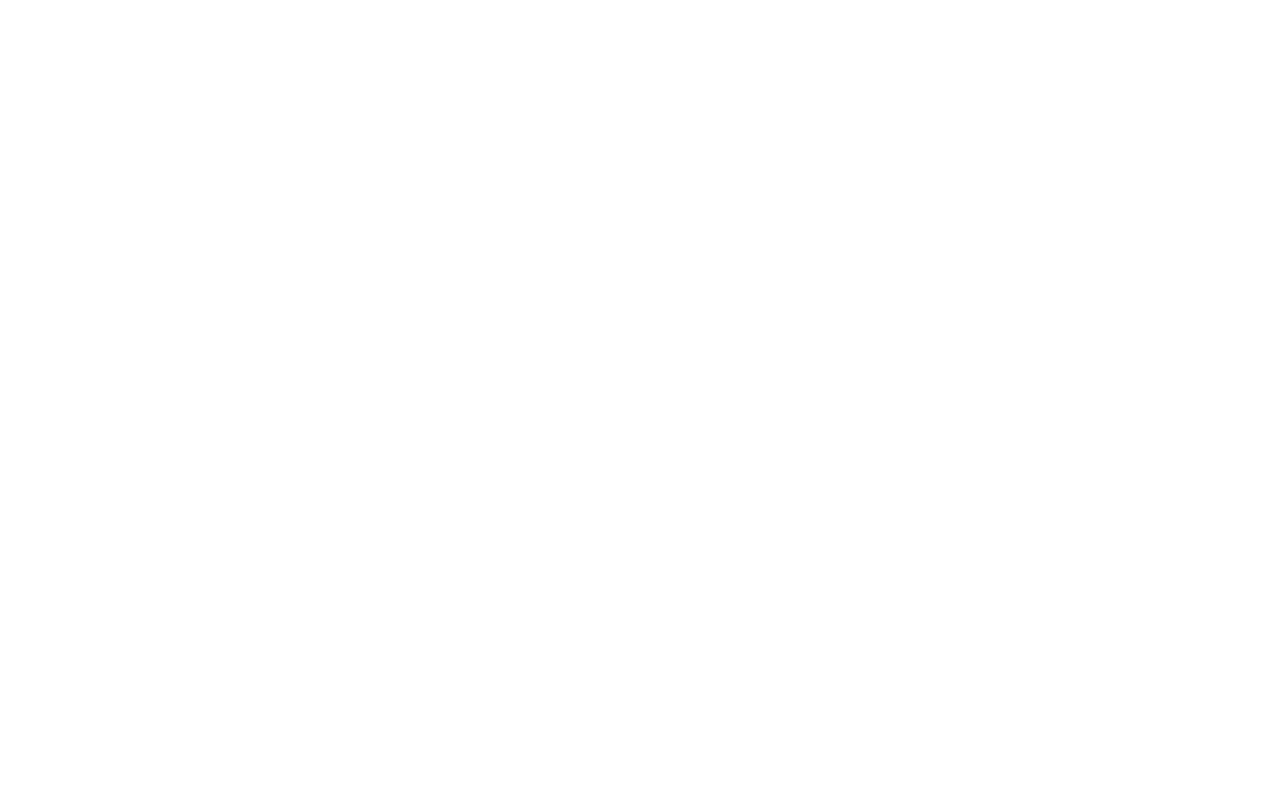
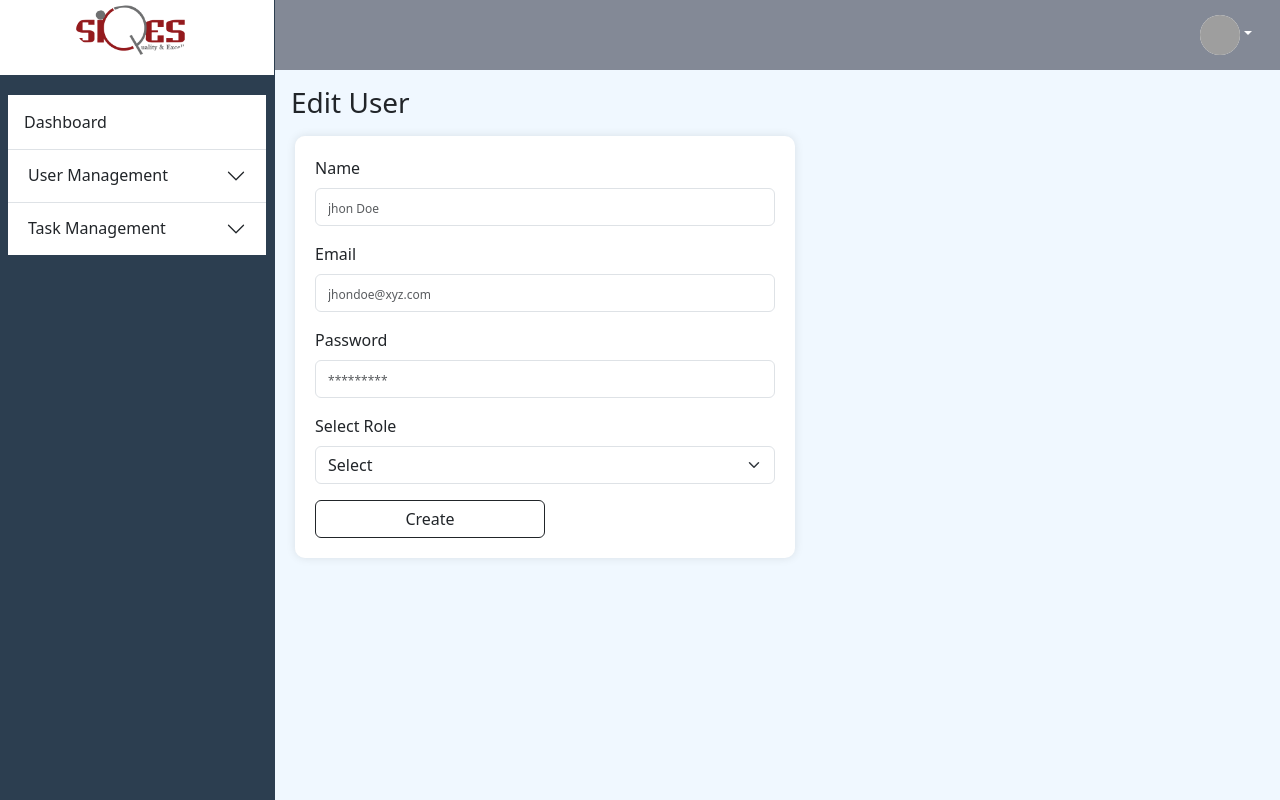
Before and after one commit to dipankarkataki/SIQES_Task_Manager, a React (Vite) app: page /edit-user/1 in a window 1280 px wide. Before the commit this address had no page. Built offline with nearby package versions, Linux system fonts and the light colour scheme; no server answers; sample sign-in values are in the browser's storage; grey boxes are pictures that could not be loaded.

Commit message:
get user by id done

```diff
--- a/src/App.jsx
+++ b/src/App.jsx
@@ -3,11 +3,11 @@
 import Login from "./pages/Login/Login";
 import MainLayout from "./layouts/MainLayout";
 import PrivateRoutes from "./routes/PrivateRoutes";
-import AllUsers from "./pages/UserManagement/AllUsers";
+import AllUsers from "./pages/UserManagement/AllUser/AllUsers";
 import AllTasks from "./pages/TaskManagement/AllTasks";
 import Dashboard from "./pages/Dashboard/Dashboard";
 import CreateUser from "./pages/UserManagement/Create/CreateUser";
-
+import EditUser from "./pages/UserManagement/Edit/EditUser";
 
 const App = () => {
   return (
@@ -23,6 +23,7 @@
             <Route path="all-users" element={<AllUsers />} />
             <Route path="all-tasks" element={<AllTasks />} />
             <Route path="create-user" element={<CreateUser/>} />
+            <Route path="edit-user/:user_id" element={<EditUser/>} />
           </Route>
         </Route>
       </Routes>
--- a/src/pages/Dashboard/Dashboard.jsx
+++ b/src/pages/Dashboard/Dashboard.jsx
@@ -11,8 +11,10 @@
         tasks_in_progress: 0,
         completed_tasks: 0
     });
+    const [isLoading, setIsLoading] = useState(false);
 
     const getDashboardData = async () => {
+        setIsLoading(true);
         try {
             const res = await API.get("/task-management/task/get-all-task-with-count");
             if(res.data.success === true){
@@ -26,6 +28,8 @@
             console.log(res.data);
         } catch (err) {
             console.log(err);
+        }finally{
+            setIsLoading(false);
         }
     }
 
@@ -38,10 +42,10 @@
         <div className='dashboard-wrapper'>
             <h3 className='mx-3 my-3'>Dashboard</h3>
             <div className='card-wrapper'>
-                <CardComponent task_title='Total Tasks' task_count={taskCount.total_tasks} view_link='/all-tasks' />
-                <CardComponent task_title='Pending Tasks' task_count={taskCount.pending_tasks} view_link='/all-tasks' />
-                <CardComponent task_title='Task In Progress' task_count={taskCount.tasks_in_progress} view_link='/all-tasks' />
-                <CardComponent task_title='Completed Tasks' task_count={taskCount.completed_tasks} view_link='/all-tasks' />
+                <CardComponent task_title='Total Tasks' task_count={isLoading ? 'Loading..': taskCount.total_tasks} view_link='/all-tasks' />
+                <CardComponent task_title='Pending Tasks' task_count={isLoading ? 'Loading..': taskCount.pending_tasks} view_link='/all-tasks' />
+                <CardComponent task_title='Task In Progress' task_count={isLoading ? 'Loading..': taskCount.tasks_in_progress} view_link='/all-tasks' />
+                <CardComponent task_title='Completed Tasks' task_count={isLoading ? 'Loading..': taskCount.completed_tasks} view_link='/all-tasks' />
             </div>
         </div>
     );
--- /dev/null
+++ b/src/pages/UserManagement/AllUser/AllUsers.jsx
@@ -0,0 +1,73 @@
+import React, { useState, useEffect } from "react";
+import API from "../../../services/Api";
+import "./styles.css";
+import { Link } from "react-router-dom";
+
+const AllUsers = () => {
+
+  const [users, setUsers] = useState([]);
+  const [isLoading, setIsLoading] = useState(false);
+
+  const getUsers = async () => {
+    setIsLoading(true);
+    try {
+      const res = await API.get("/user-management/users");
+      if (res.data.success === true) {
+        setUsers(res.data.data);
+        console.log(res.data.data);
+      }
+    } catch (err) {
+      console.log(err);
+    } finally {
+      setIsLoading(false);
+    }
+  };
+
+  useEffect(() => {
+    getUsers()
+  }, []);
+
+  return (
+    <div className="all-users-wrapper">
+      <h2 className="mx-3 my-3">All Users</h2>
+      <div className="users-table-wrapper">
+        <div className="table-responsive">
+          <table className="table table-bordered">
+            <thead>
+              <tr>
+                <th>Name</th>
+                <th>Email</th>
+                <th>Role</th>
+                <th>Action</th>
+              </tr>
+            </thead>
+            <tbody>
+              {
+                isLoading ?
+                  (
+                    <tr>
+                      <td colSpan="4" className="text-center">Please wait. Loading data...</td>
+                    </tr>
+
+                  ) :
+                  users.map((user, index) => (
+                    <tr key={index}>
+                      <td>{user.name}</td>
+                      <td>{user.email}</td>
+                      <td>{user.role}</td>
+                      <td>
+                        <Link to={`/edit-user/${user.id}`} className="btn btn-sm btn-outline-primary">Edit</Link>
+                        <button className="btn btn-sm btn-outline-danger mx-2">Delete</button>
+                      </td>
+                    </tr>
+                  ))
+              }
+            </tbody>
+          </table>
+        </div>
+      </div>
+    </div>
+  )
+}
+
+export default AllUsers;
--- /dev/null
+++ b/src/pages/UserManagement/AllUser/styles.css
@@ -0,0 +1,4 @@
+.users-table-wrapper{
+    margin-right:20px;
+    margin-left:20px;
+}
--- a/src/pages/UserManagement/AllUsers.jsx
+++ /dev/null
@@ -1,11 +0,0 @@
-import React from "react";
-
-const AllUsers = () => {
-  return (
-    <div>
-      <h2>All Users</h2>
-    </div>
-  )
-}
-
-export default AllUsers;
--- /dev/null
+++ b/src/pages/UserManagement/Edit/EditUser.jsx
@@ -0,0 +1,83 @@
+import React, { useEffect, useState } from "react";
+import API from "../../../services/Api";
+import { useNavigate, useParams } from "react-router-dom";
+import "./styles.css"
+
+
+const EditUser = () => {
+    const { user_id } = useParams();
+    const navigate = useNavigate();
+    const [name, setName] = useState("");
+    const [email, setEmail] = useState("");
+    const [password, setPassword] = useState("");
+    const [role, setRole] = useState("");
+    const [isLoading, setIsLoading] = useState(false);
+
+    const getUser = async () => {
+        setIsLoading(true)
+        try {
+            const res = await API.get(`user-management/user-by-id/${user_id}`);
+            if (res.data.success === true) {
+                setName(res.data.data.name);
+                setEmail(res.data.data.name);
+                setRole(res.data.data.role);
+            }
+        } catch (err) {
+            console.log(err);
+        } finally {
+            setIsLoading(false);
+        }
+    }
+
+    useEffect(() => {
+        getUser();
+    }, [])
+
+    return (
+        <div className="create-user-wrapper">
+            <h3 className="mx-3 my-3">Edit User</h3>
+            <div className="form-wrapper">
+                <form className='form'>
+                    {
+                        isLoading ?
+                        (
+                            <p>Please wait. Loading data....</p>
+                        ) :
+
+                        (
+                            <>
+                                <div className='form-group mb-3'>
+                                    <label htmlFor='username' className='form-label'>Name</label>
+                                    <input type='text' id='name' name="name" className='form-control' value={name} placeholder='jhon Doe' onChange={(e) => setName(e.target.value)} required />
+                                </div>
+                                <div className='form-group mb-3'>
+                                    <label htmlFor='username' className='form-label'>Email</label>
+                                    <input type='email' id='email' name="email" className='form-control' value={email} placeholder='jhondoe@xyz.com' onChange={(e) => setEmail(e.target.value)} required />
+                                </div>
+                                <div className='form-group mb-3'>
+                                    <label htmlFor='password' className='form-label'>Password</label>
+                                    <input type='password' id='password' name="password" className='form-control' value={password} placeholder='*********' onChange={(e) => setPassword(e.target.value)} required />
+                                </div>
+                                <div className="form-group mb-3">
+                                    <label htmlFor='role' className='form-label'>Select Role</label>
+                                    <select className="form-select" required value={role} onChange={(e) => setRole(e.target.value)}>
+                                        <option value="">Select</option>
+                                        <option value="admin">Admin</option>
+                                        <option value="user">User</option>
+                                    </select>
+                                </div>
+                                <div className='form-btn-wrapper d-grid'>
+                                    <button type='submit' className='btn btn-outline-dark btn-block' disabled={isLoading}> {isLoading ? 'Please wait...' : 'Create'} </button>
+                                </div>
+
+                            </>
+
+                        )
+                    }
+                </form>
+            </div>
+        </div>
+    )
+};
+
+export default EditUser;
--- /dev/null
+++ b/src/pages/UserManagement/Edit/styles.css
@@ -0,0 +1,10 @@
+.form-wrapper{
+    margin-left:20px;
+    width:400px;
+    background-color: #fff;
+    border-radius: 10px;
+}
+::placeholder{
+    font-size: 12px;
+    color:#757575
+}
```
